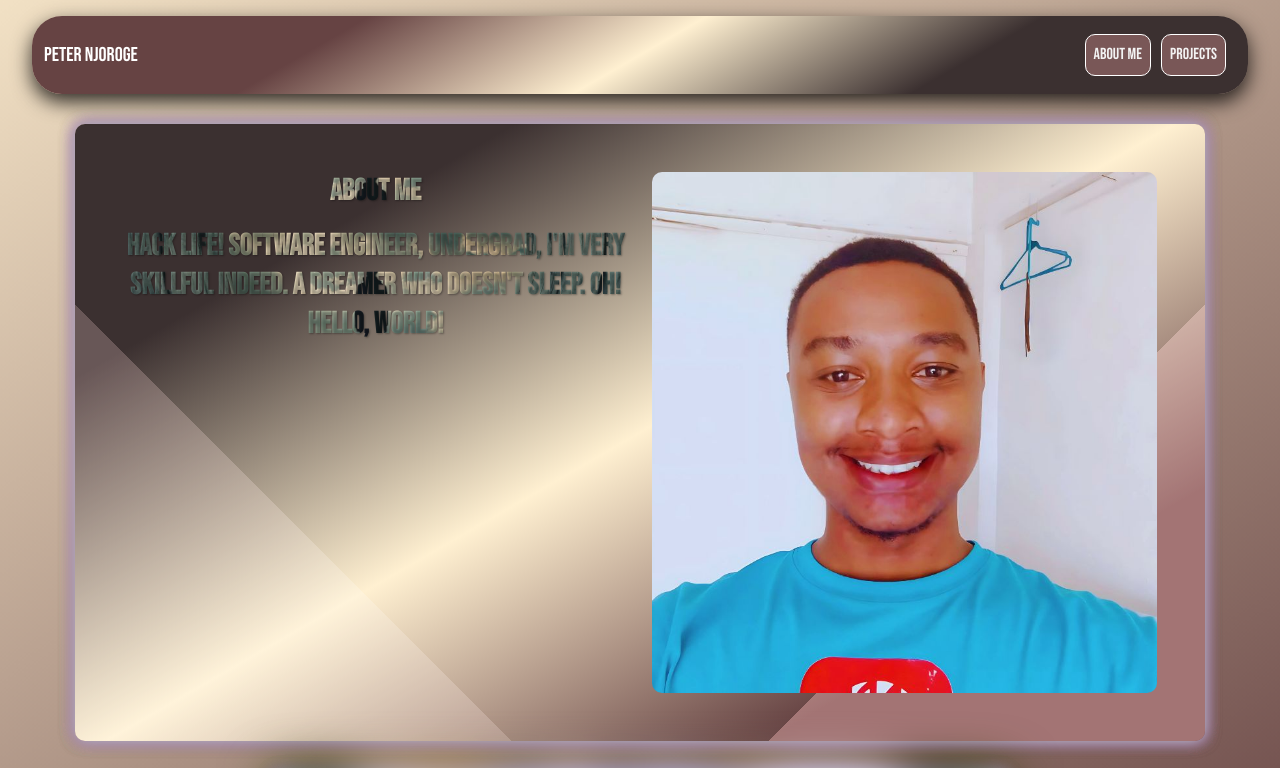
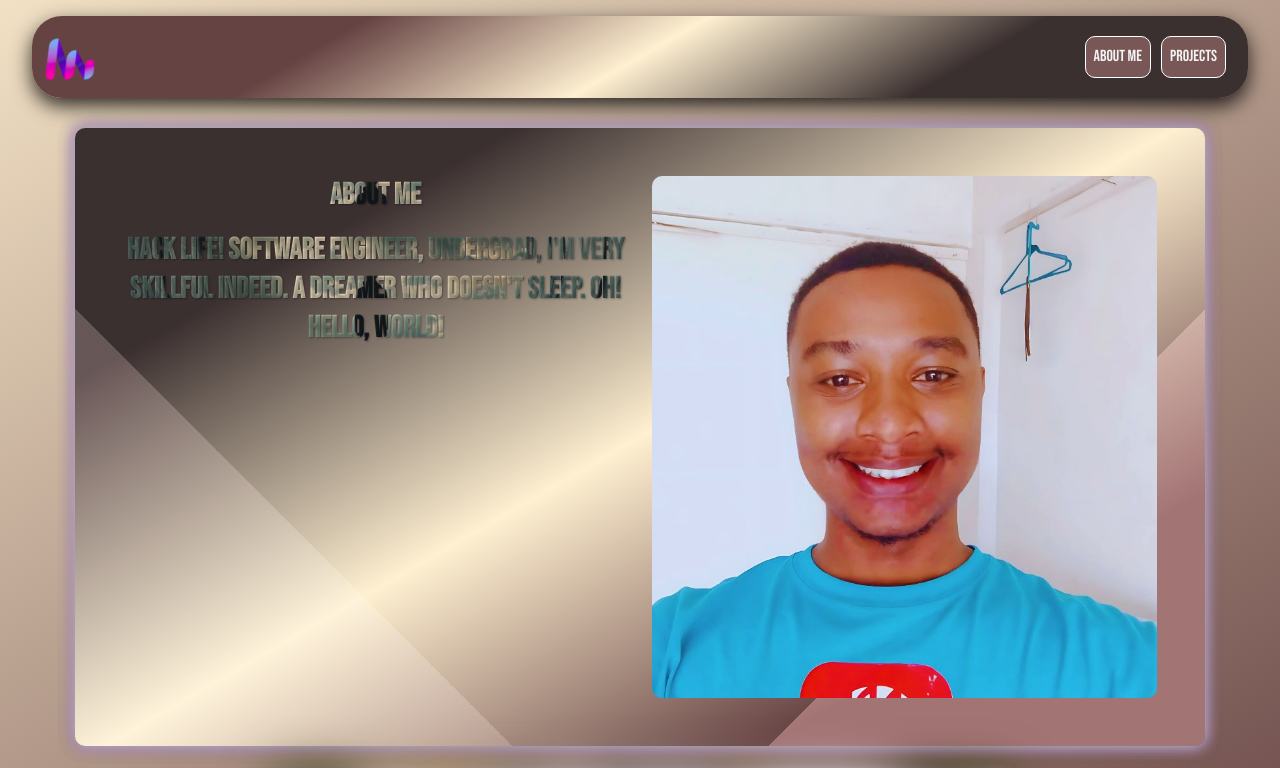
Before and after one commit to Njoro90260/portfolio, a website: page index.html in a window 1280 px wide. Shown: the top 768 px of the page. Drawn offline with nearby package versions, Linux system fonts and the light colour scheme; files whose address does not match are found by name.

Commit message:
added logo.

```diff
--- a/index.html
+++ b/index.html
@@ -5,6 +5,7 @@
     <meta charset="UTF-8">
     <meta name="viewport" content="width=device-width, initial-scale=1.0">
     <title>Peter Njoroge - Portfolio</title>
+    <link rel="icon" type="image/png" href="static/images/favicon.ico">
     <!-- Bootstrap 5 css -->
     <link href="https://cdn.jsdelivr.net/npm/bootstrap@5.3.3/dist/css/bootstrap.min.css" rel="stylesheet"
         integrity="sha384-QWTKZyjpPEjISv5WaRU9OFeRpok6YctnYmDr5pNlyT2bRjXh0JMhjY6hW+ALEwIH" crossorigin="anonymous">
@@ -21,7 +22,7 @@
     <!-- Navigation Bar -->
     <nav class="navbar navbar-expand-lg navbar-dark mx-auto">
         <div class="container-fluid">
-            <a class="navbar-brand" href="#">Peter Njoroge</a>
+            <a class="navbar-brand" href="#"><img src="static/images/pixelcut-export (2).png" alt="logo" class="logo"></a>
             <button class="navbar-toggler" type="button" data-bs-toggle="collapse" data-bs-target="#navbarNav"
                 aria-controls="navbarNav" aria-expanded="false" aria-label="Toggle navigation">
                 <span class="navbar-toggler-icon"></span>
--- a/static/css/styles.css
+++ b/static/css/styles.css
@@ -59,6 +59,10 @@ header nav ul li a {
     display: flex;
     align-items: center;
     margin-top: 1rem;
+}
+.logo {
+    width: 20%;
+    height: auto;
 }
 
 .btn {
```
Also changed, not shown: static/images/Screenshot from 2024-10-20 16-39-27.png (deleted), static/images/favicon.ico (added), static/images/pixelcut-export (2).png (added).
